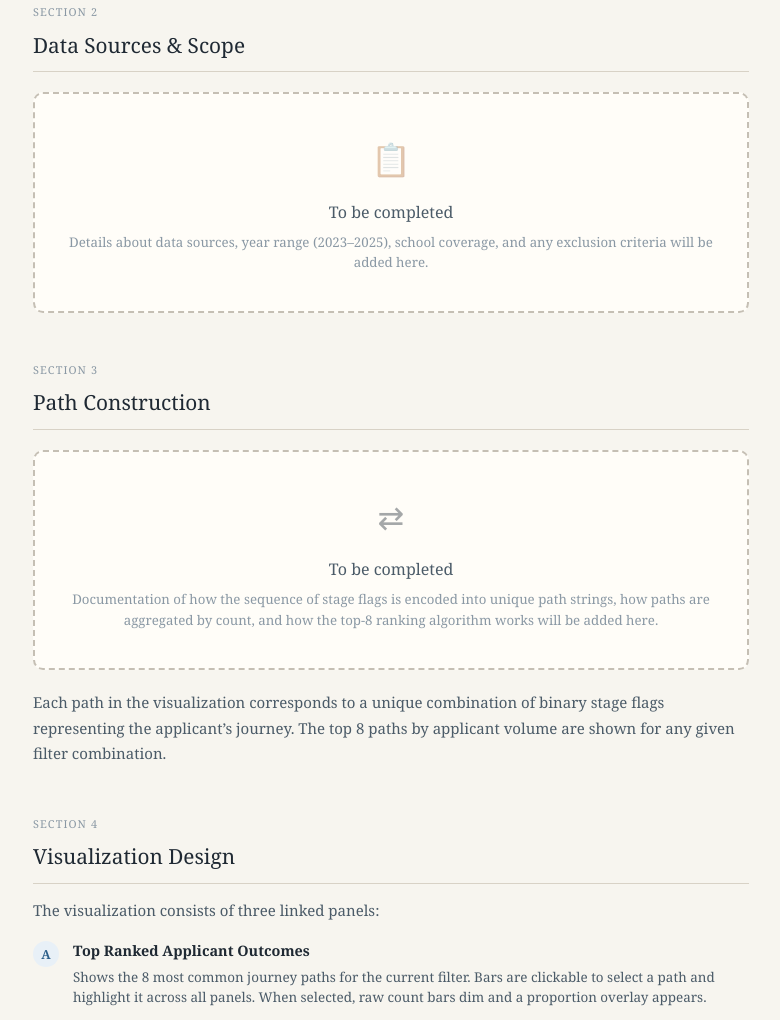
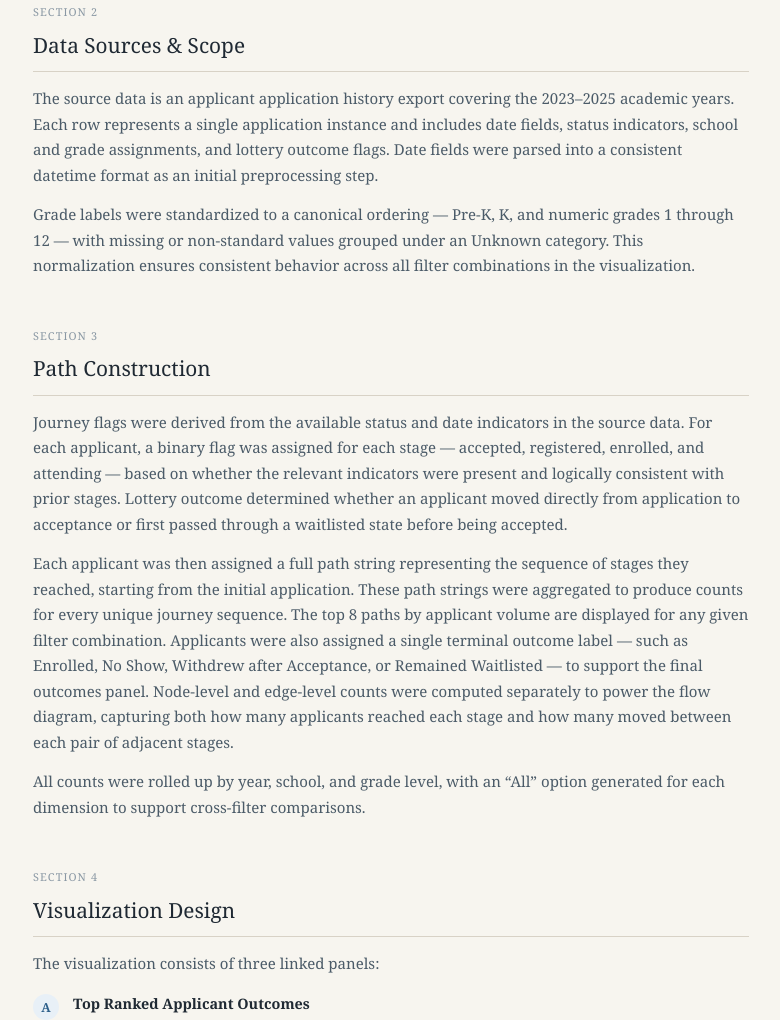
Before and after one commit to cwjng/si649-narrative-viz, a plain HTML site: page appendix_flow.html in a window 1280 px wide. Shown: the part 649-1669 px from the top of the page, without its empty margins (249-1029 px from the left). Drawn offline with Linux system fonts and the light colour scheme.

Commit message:
Describe process and data handling

```diff
--- a/appendix_flow.html
+++ b/appendix_flow.html
@@ -81,22 +81,16 @@
   <section>
     <div class="sec-label">Section 2</div>
     <h2>Data Sources &amp; Scope</h2>
-    <div class="placeholder-box">
-      <div class="placeholder-icon">&#128203;</div>
-      <div class="placeholder-title">To be completed</div>
-      <div class="placeholder-desc">Details about data sources, year range (2023&ndash;2025), school coverage, and any exclusion criteria will be added here.</div>
-    </div>
+    <p>The source data is an applicant application history export covering the 2023&ndash;2025 academic years. Each row represents a single application instance and includes date fields, status indicators, school and grade assignments, and lottery outcome flags. Date fields were parsed into a consistent datetime format as an initial preprocessing step.</p>
+    <p>Grade labels were standardized to a canonical ordering &mdash; Pre-K, K, and numeric grades 1 through 12 &mdash; with missing or non-standard values grouped under an Unknown category. This normalization ensures consistent behavior across all filter combinations in the visualization.</p>
   </section>
 
   <section>
     <div class="sec-label">Section 3</div>
     <h2>Path Construction</h2>
-    <div class="placeholder-box">
-      <div class="placeholder-icon">&#8644;</div>
-      <div class="placeholder-title">To be completed</div>
-      <div class="placeholder-desc">Documentation of how the sequence of stage flags is encoded into unique path strings, how paths are aggregated by count, and how the top-8 ranking algorithm works will be added here.</div>
-    </div>
-    <p>Each path in the visualization corresponds to a unique combination of binary stage flags representing the applicant&rsquo;s journey. The top 8 paths by applicant volume are shown for any given filter combination.</p>
+    <p>Journey flags were derived from the available status and date indicators in the source data. For each applicant, a binary flag was assigned for each stage &mdash; accepted, registered, enrolled, and attending &mdash; based on whether the relevant indicators were present and logically consistent with prior stages. Lottery outcome determined whether an applicant moved directly from application to acceptance or first passed through a waitlisted state before being accepted.</p>
+    <p>Each applicant was then assigned a full path string representing the sequence of stages they reached, starting from the initial application. These path strings were aggregated to produce counts for every unique journey sequence. The top 8 paths by applicant volume are displayed for any given filter combination. Applicants were also assigned a single terminal outcome label &mdash; such as Enrolled, No Show, Withdrew after Acceptance, or Remained Waitlisted &mdash; to support the final outcomes panel. Node-level and edge-level counts were computed separately to power the flow diagram, capturing both how many applicants reached each stage and how many moved between each pair of adjacent stages.</p>
+    <p>All counts were rolled up by year, school, and grade level, with an &ldquo;All&rdquo; option generated for each dimension to support cross-filter comparisons.</p>
   </section>
 
   <section>
```
